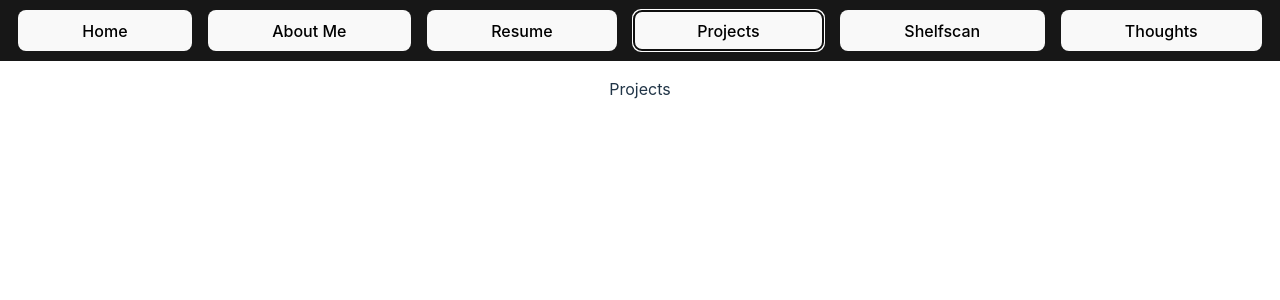
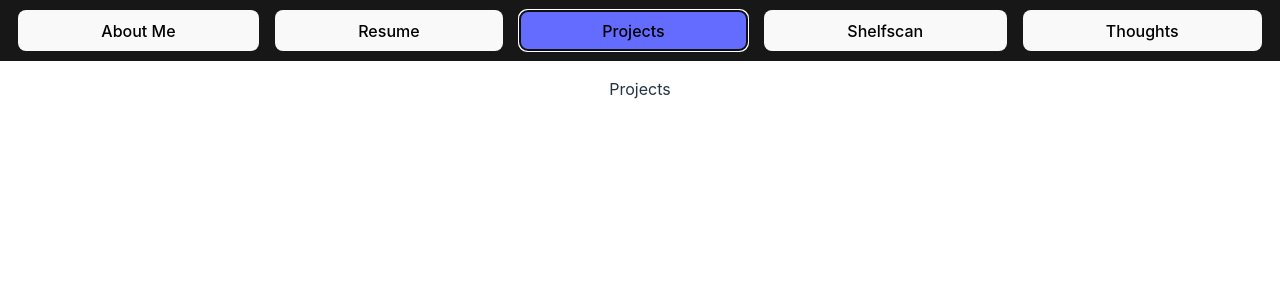
Before and after one commit to jsfriedman/jsfriedman.github.io, a React (Vite) app: page / in a window 1280 px wide. Both pictures are taken after a click on the button "Projects". Shown: the top 300 px of the page. Built offline with nearby package versions, Linux system fonts and the light colour scheme.

Commit message:
abstracted buttons and added highlighting css

```diff
--- a/src/App.tsx
+++ b/src/App.tsx
@@ -5,7 +5,7 @@ import Header from './components/header/Header';
 
 
 function App() {
-  const [activeSection, setActiveSection] = useState<string>("Home");
+  const [activeSection, setActiveSection] = useState<string>("About Me");
 
   const handleHeaderButtonClick = (section: string) => {
     setActiveSection(section);
--- a/src/components/header/Header.css
+++ b/src/components/header/Header.css
@@ -12,3 +12,9 @@
     flex-grow: 1;
     margin: 0 8px;
 }
+
+.normal{}
+
+.highlited{
+    background-color: #646cff;
+}
--- a/src/components/header/Header.tsx
+++ b/src/components/header/Header.tsx
@@ -1,4 +1,4 @@
-import React, { FC } from "react";
+import { FC } from "react";
 import './Header.css';
 
 interface headerProps {
@@ -9,15 +9,18 @@ interface headerProps {
 const Header: FC<headerProps> = ({buttonOnClickFn, activeSection}) => {
 
     const projects = ['Shelfscan'];
+    const button1Label = "About Me";
+    const button2Label = "Resume";
+    const button3Label = "Projects";
+    const button4Label = "Thoughts";
 
     return(
         <div className="header">
-            <button onClick={() => buttonOnClickFn("Home")}>Home</button>
-            <button onClick={() => buttonOnClickFn("About Me")}>About Me</button>
-            <button onClick={() => buttonOnClickFn("Resume")}>Resume</button>
-            <button onClick={() => buttonOnClickFn("Projects")}>Projects</button>
-            {activeSection==='Projects' && projects.map((project)=>(<button onClick={() => buttonOnClickFn(project)}>{project}</button>))}
-            <button onClick={() => buttonOnClickFn("Thoughts")}>Thoughts</button>
+            <button onClick={() => buttonOnClickFn(button1Label)} className={activeSection===button1Label ? "highlited" : "normal"}>{button1Label}</button>
+            <button onClick={() => buttonOnClickFn(button2Label)} className={activeSection===button2Label ? "highlited" : "normal"}>{button2Label}</button>
+            <button onClick={() => buttonOnClickFn(button3Label)} className={activeSection===button3Label ? "highlited" : "normal"}>{button3Label}</button>
+            {activeSection===button3Label && projects.map((project)=>(<button onClick={() => buttonOnClickFn(project)} className={activeSection===project ? "highlited" : "normal"}>{project}</button>))}
+            <button onClick={() => buttonOnClickFn(button4Label)} className={activeSection===button4Label ? "highlited" : "normal"}>{button4Label}</button>
         </div>
     )
 }
```
